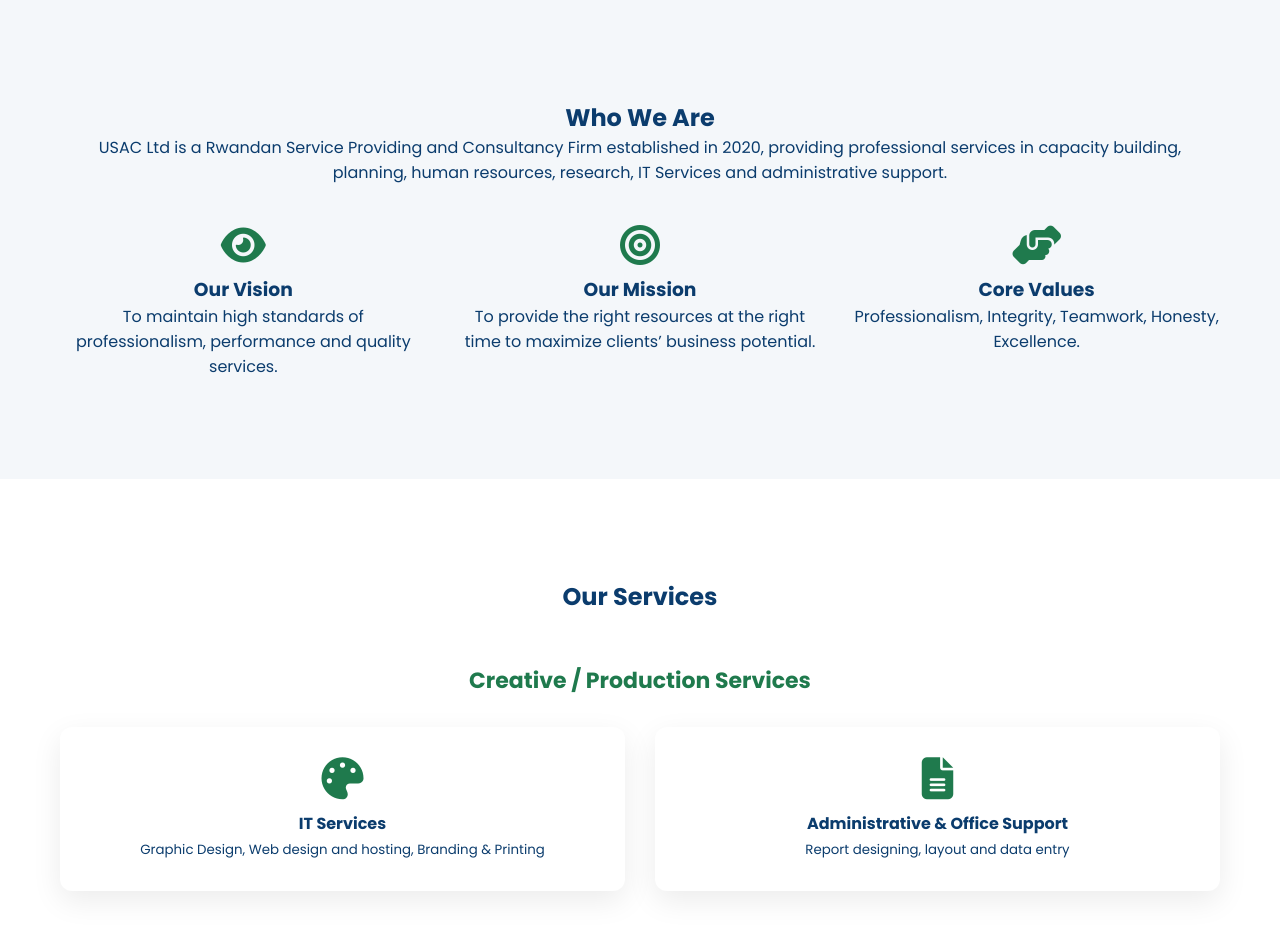
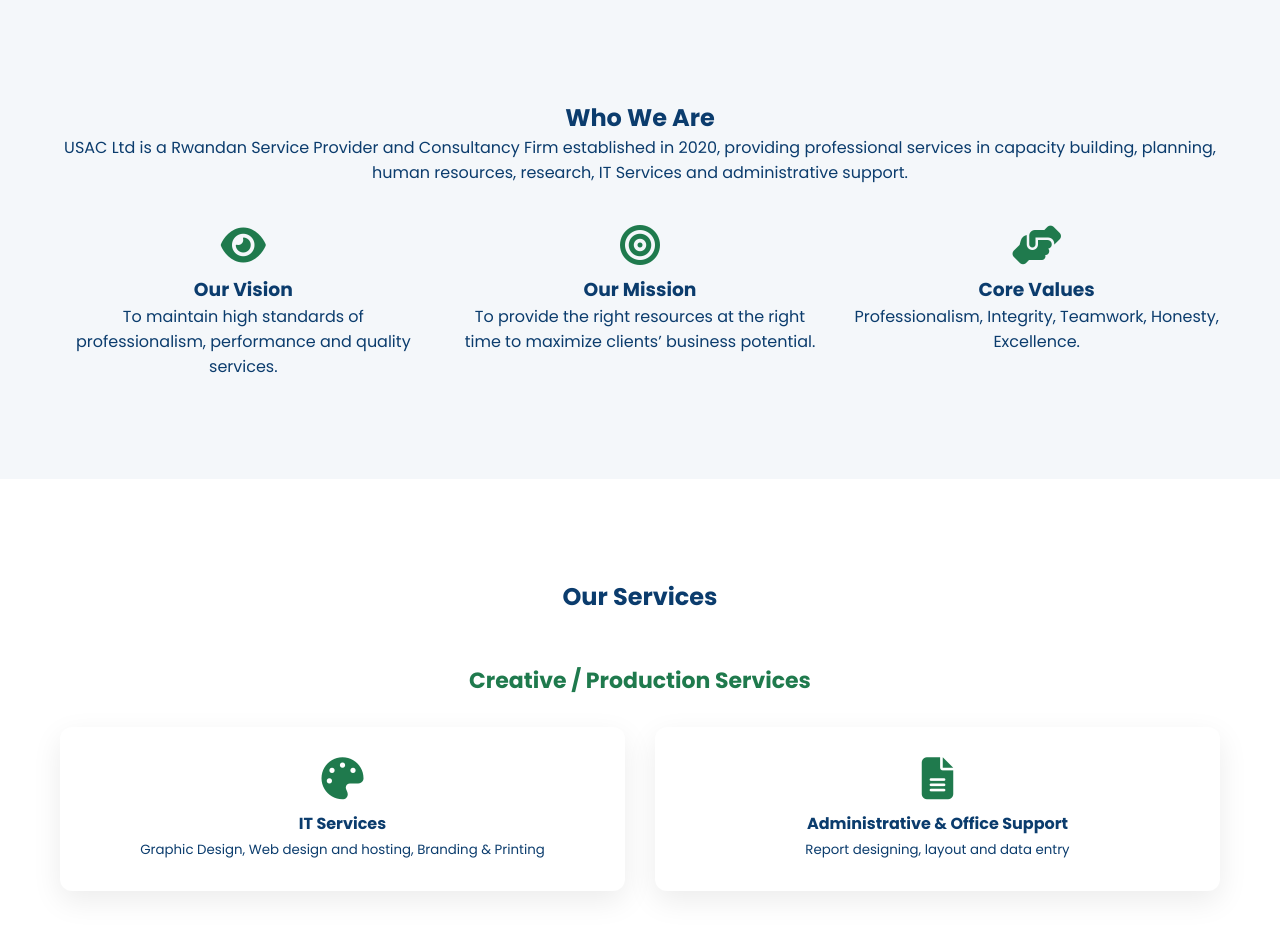
Before and after one commit to usac-ltd/usac.rw, a plain HTML site: page index.html in a window 1280 px wide. Shown: the part 800-1733 px from the top of the page. Drawn offline with Linux system fonts and the light colour scheme.

Commit message:
Update index.html

```diff
--- a/index.html
+++ b/index.html
@@ -33,7 +33,7 @@
 
 <section id="about" class="section light">
 <h2>Who We Are</h2>
-<p>USAC Ltd is a Rwandan Service Providing and Consultancy Firm established in 2020, providing professional services in capacity building, planning, human resources, research, IT Services and administrative support.</p>
+<p>USAC Ltd is a Rwandan Service Provider and Consultancy Firm established in 2020, providing professional services in capacity building, planning, human resources, research, IT Services and administrative support.</p>
 
 <div class="values">
   <div class="value-card"><i class="fa-solid fa-eye"></i><h3>Our Vision</h3><p>To maintain high standards of professionalism, performance and quality services.</p></div>
```
